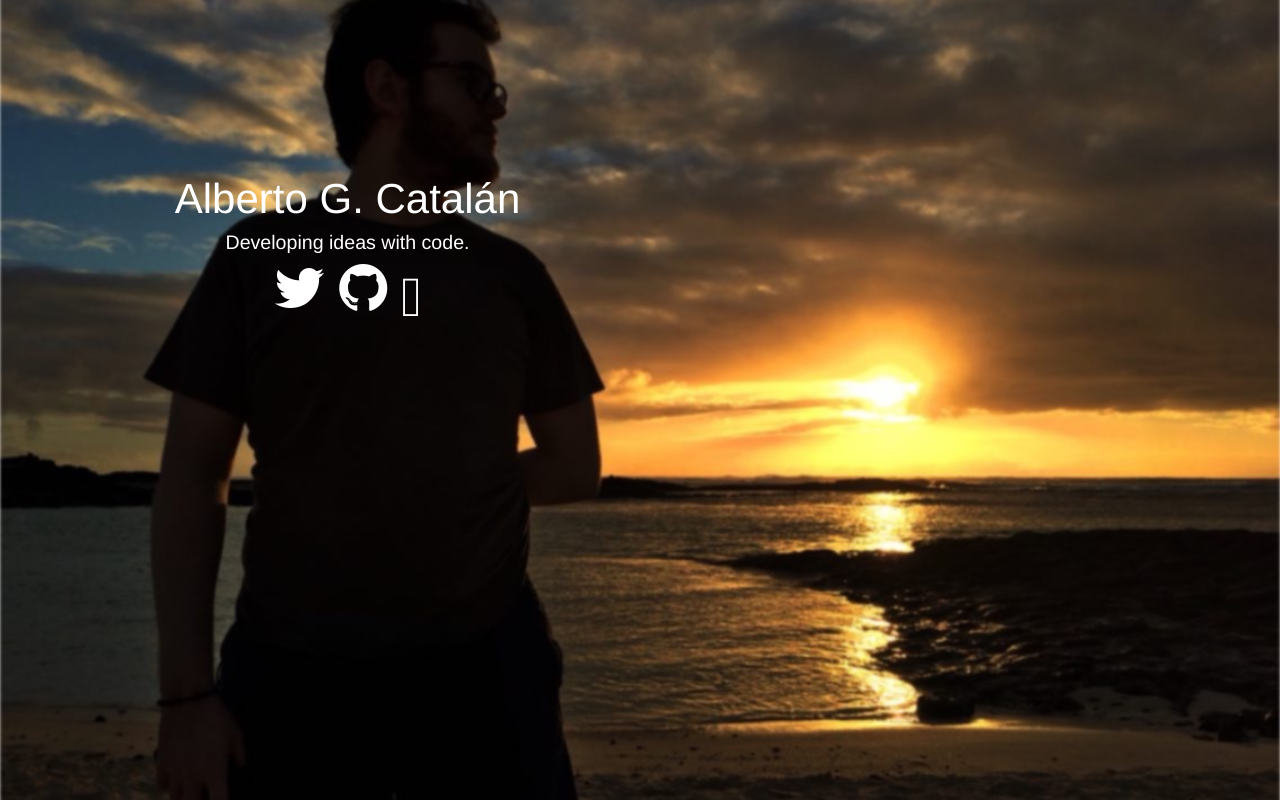
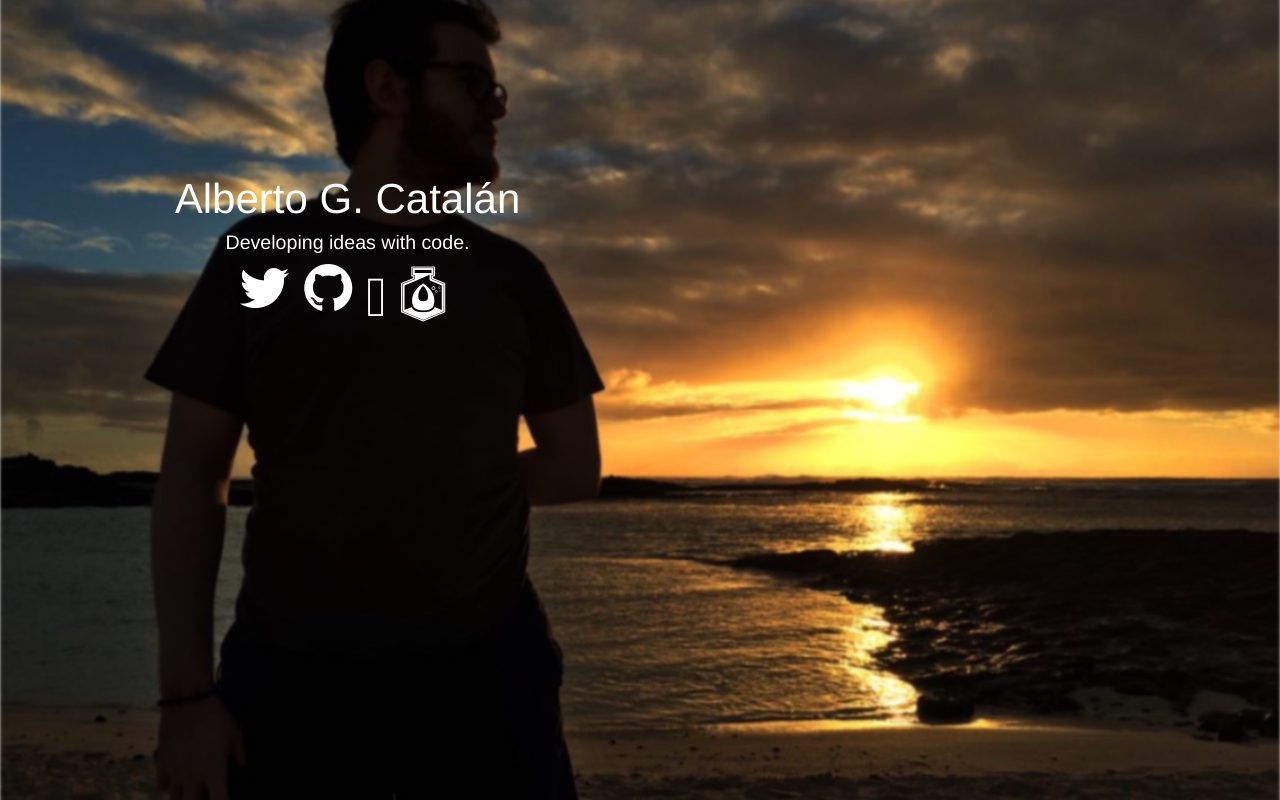
Before and after one commit to albertogcatalan/albertogcatalan.com, a plain HTML site: page index.html in a window 1280 px wide. Drawn offline with nearby package versions, Linux system fonts and the light colour scheme.

Commit message:
Added millolab icon

```diff
--- a/css/custom.css
+++ b/css/custom.css
@@ -79,6 +79,28 @@ body {
     position: relative;
     bottom:-0.15em; }
 
+@font-face {
+    font-family:'millolab-icons';
+    src:url("../fonts/millolab-icons.fontcustom_a86b8c0ef219be8718a4c7022d123b09.eot");
+    src:url("../fonts/millolab-icons.fontcustom_a86b8c0ef219be8718a4c7022d123b09.eot?#iefix") format("embedded-opentype"),
+    url("../fonts/millolab-icons.fontcustom_a86b8c0ef219be8718a4c7022d123b09.woff") format("woff"),
+    url("../fonts/millolab-icons.fontcustom_a86b8c0ef219be8718a4c7022d123b09.ttf") format("truetype"),
+    url("../fonts/millolab-icons.fontcustom_a86b8c0ef219be8718a4c7022d123b09.svg?#millolab-icons") format("svg");
+    font-weight:normal;font-style:normal; }
+.fa-millolab:before {
+    content: "\f101";
+    font-family: 'millolab-icons';
+    font-weight: normal;
+    font-style: normal;
+    speak: none;
+    text-decoration: none;
+    text-transform: none;
+    text-rendering: optimizeLegibility;
+    -webkit-font-smoothing: antialiased;
+    font-size: 1em;
+    position: relative;
+    bottom:-0.15em; }
+
 
 .logo { letter-spacing: -99999px; margin-bottom: 80px;}
 .logo h1 {color: transparent;}
--- a/index.html
+++ b/index.html
@@ -52,6 +52,7 @@
                 <a href="https://twitter.com/albertogcatalan" target="_blank" class="social-icon"><i class="fa fa-twitter fa-4x"></i></a>
                 <a href="https://github.com/albertogcatalan" target="_blank" class="social-icon"><i class="fa fa-github fa-4x"></i></a>
                 <a href="https://medium.com/@albertogcatalan" target="_blank" class="social-icon"><i class="fa fa-medium fa-4x"></i></a>
+                <a href="https://millolab.com" target="_blank" class="social-icon"><i class="fa fa-millolab fa-4x"></i></a>
               </p>
             </div>
           </div>
```
Also changed, not shown: css/custom.min.css, fonts/millolab-icons.fontcustom_a86b8c0ef219be8718a4c7022d123b09.ttf (added), fonts/millolab-icons.fontcustom_a86b8c0ef219be8718a4c7022d123b09.woff (added), 2 other files.
